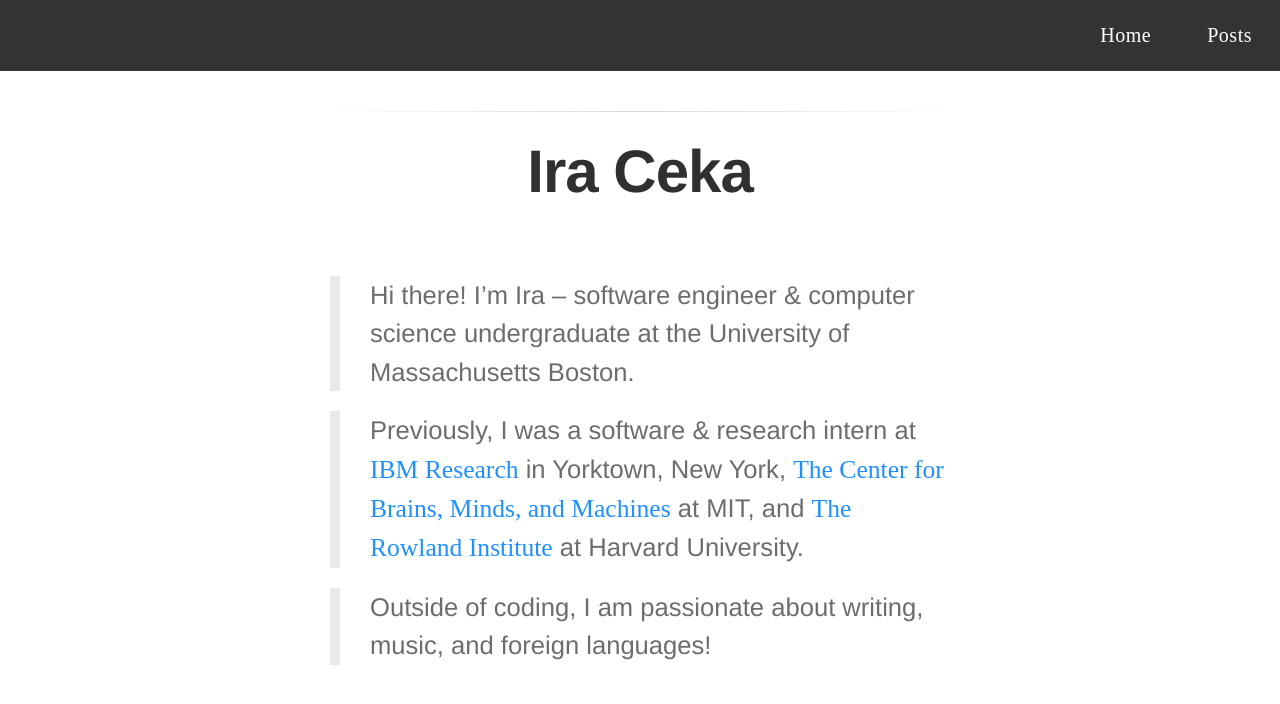
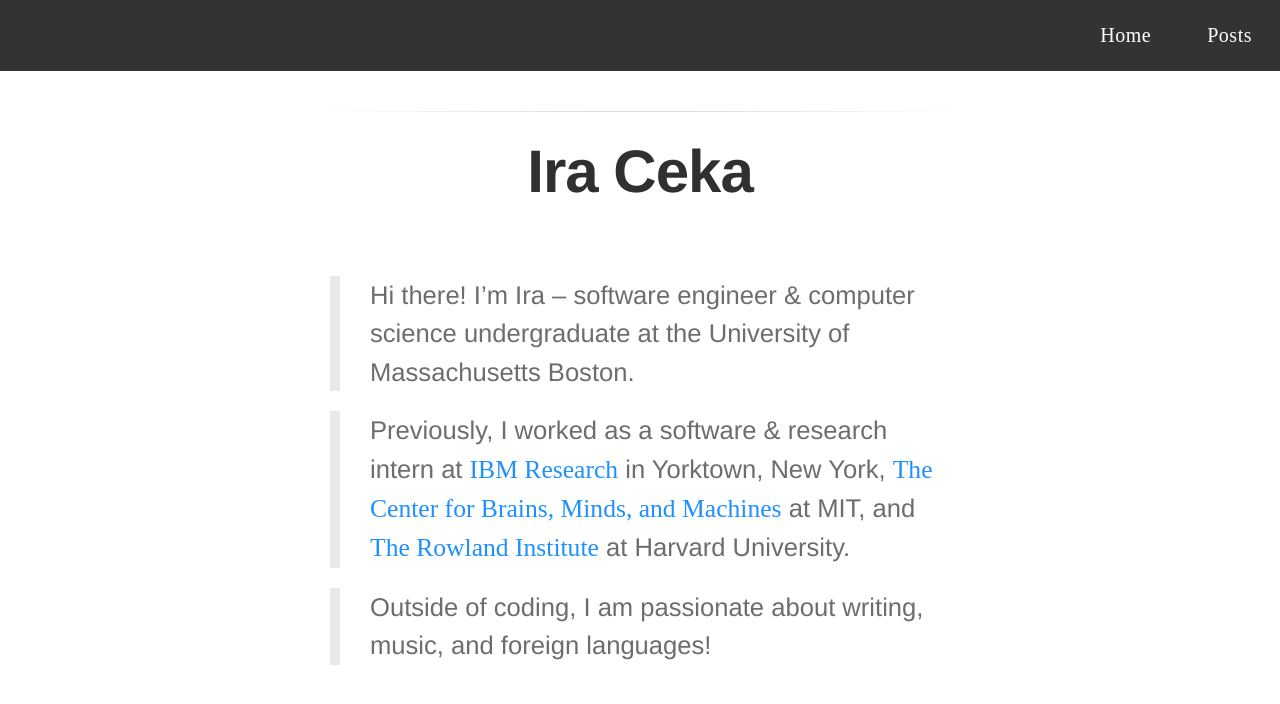
Before and after one commit to irixce/irixce.github.io, a Jekyll site: the page built from index.md, in a window 1280 px wide, cut to the strip 0-733 px from the top of the page. Shown: the top 704 px of the strip. Built offline with Jekyll 4.4.1, drawn with Linux system fonts in a browser that asks for light colours; some web fonts are replaced.

Commit message:
phrasing in bio

```diff
--- a/index.md
+++ b/index.md
@@ -12,7 +12,7 @@ layout: default
 
 > Hi there! I'm Ira -- software engineer & computer science undergraduate at the University of Massachusetts Boston.
 
-> Previously, I was a software & research intern at [IBM Research](http://www.research.ibm.com/) in Yorktown, New York,
+> Previously, I worked as a software & research intern at [IBM Research](http://www.research.ibm.com/) in Yorktown, New York,
 > [The Center for Brains, Minds, and Machines](https://cbmm.mit.edu/) at MIT, and
 > [The Rowland Institute](https://www2.rowland.harvard.edu/) at Harvard University.
 
```
